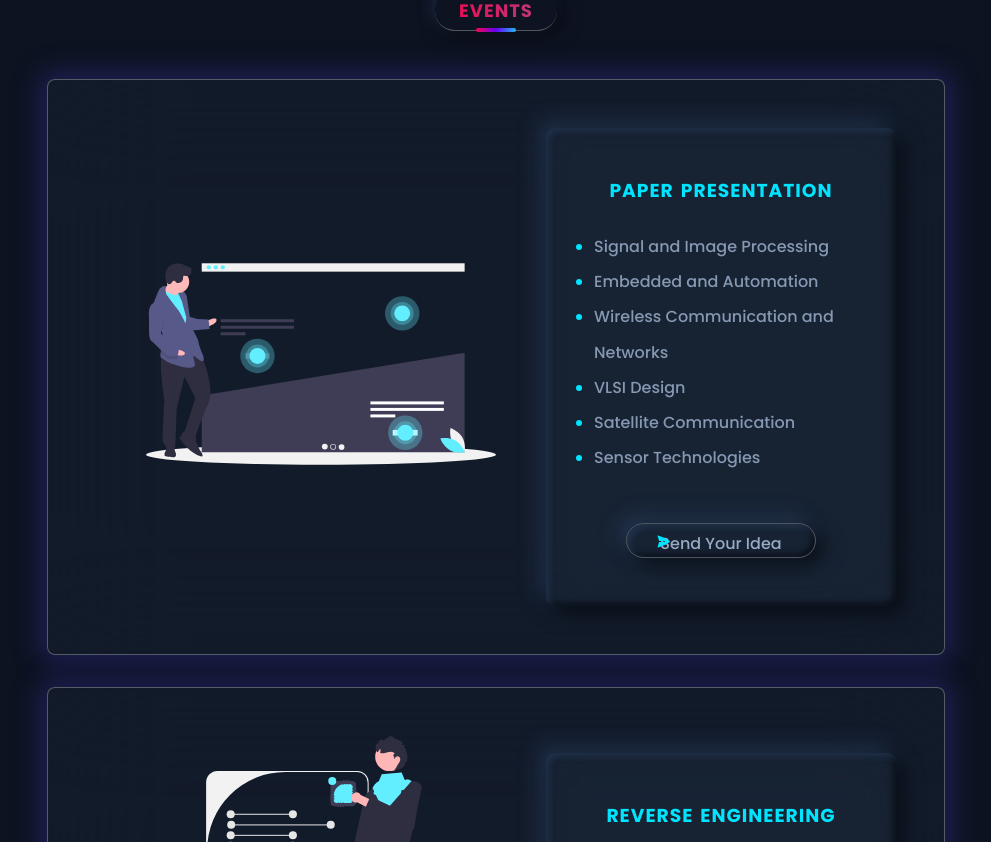
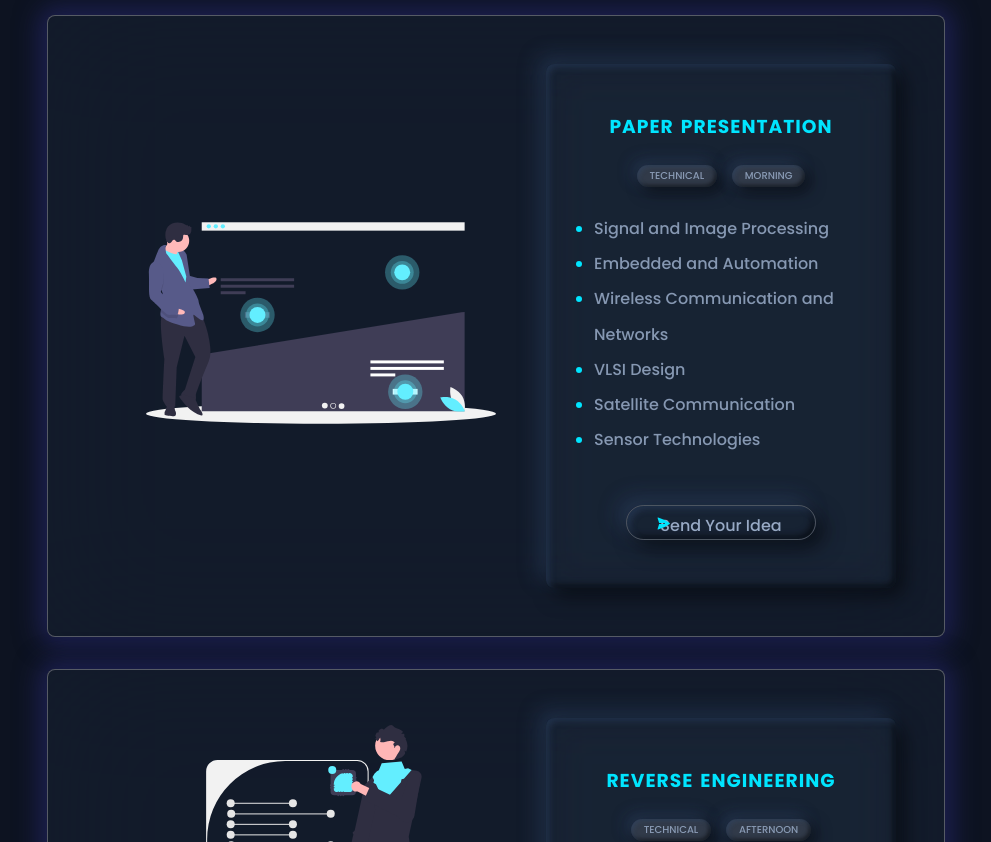
Before and after one commit to codewithmurali/decra, a React (Vite) app: page / in a window 1280 px wide. Shown: the part 1578-2420 px from the top of the page, without its empty margins (144-1135 px from the left). Built offline with nearby package versions, Linux system fonts and the light colour scheme.

Commit message:
Making lots of changes

```diff
--- a/src/Pages/Events/Events.jsx
+++ b/src/Pages/Events/Events.jsx
@@ -22,6 +22,11 @@ const Events = () => {
               </div>
               <div className={styles.card__right}>
                 <h3 className={styles.subtitle}>{element.title}</h3>
+                <div className={styles.addition__information}>
+                  <h5 className={styles.genere}>{element.genere}</h5>
+                  <h5 className={styles.schedule}>{element.schedule}</h5>
+                </div>
+
                 {element.topics || element.subEvents ? (
                   <ul className={styles.container}>
                     {element.topics?.map((item) => (
--- a/src/Pages/Events/Events.module.css
+++ b/src/Pages/Events/Events.module.css
@@ -1,5 +1,5 @@
 .Events {
-  padding-block: 4rem;
+  padding-block: 0rem;
   width: 100%;
   font-size: medium;
   position: relative;
@@ -46,6 +46,29 @@
     inset 0.2em 0.2em 0.4em #354f7565,
     inset -0.2em -0.2em 0.4em rgba(0, 0, 0, 0.5);
 }
+.addition__information {
+  height: fit-content;
+  width: fit-content;
+  display: flex;
+  gap: 15px;
+  justify-content: space-evenly;
+}
+
+.schedule,
+.genere {
+  text-transform: uppercase;
+  background-color: #f8fafc1c;
+  height: fit-content;
+  border-radius: 50px;
+  padding-block: 3px;
+  padding-inline: 0.8rem;
+  font-size: x-small;
+  font-weight: 400;
+  box-shadow: 5px 5px 15px rgba(0, 0, 0, 0.5), -5px -5px 15px #354f7565,
+    inset 0.2em 0.2em 0.4em #354f7565,
+    inset -0.2em -0.2em 0.4em rgba(0, 0, 0, 0.5);
+}
+
 .card__right > .subtitle {
   color: rgb(0, 229, 255);
   letter-spacing: 1px;
@@ -130,6 +153,7 @@ li::marker {
 }
 .submit a {
   width: fit-content;
+  text-align: center;
   text-decoration: none;
   color: #98aac5;
 }
```
